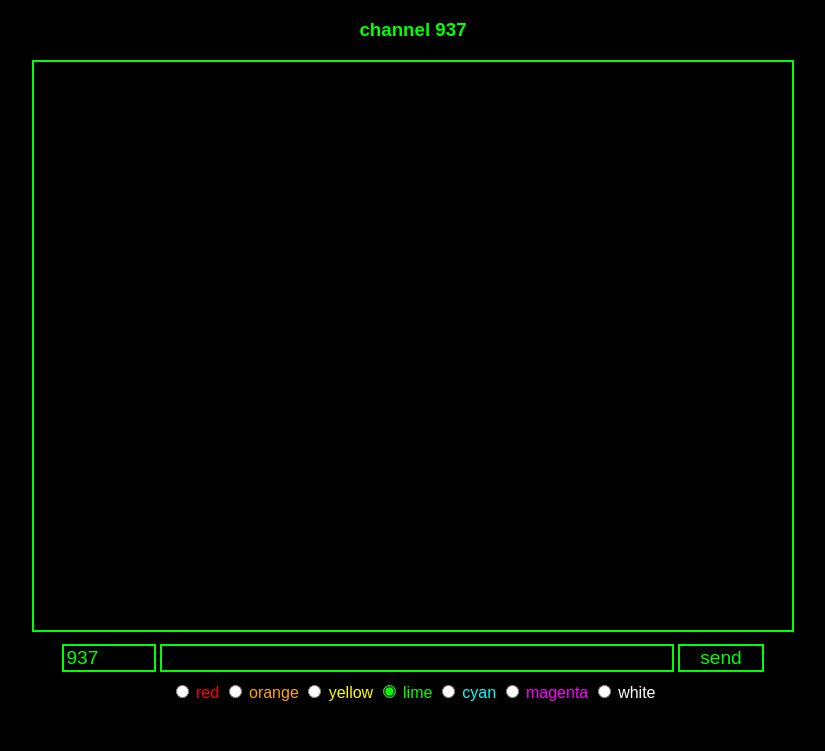
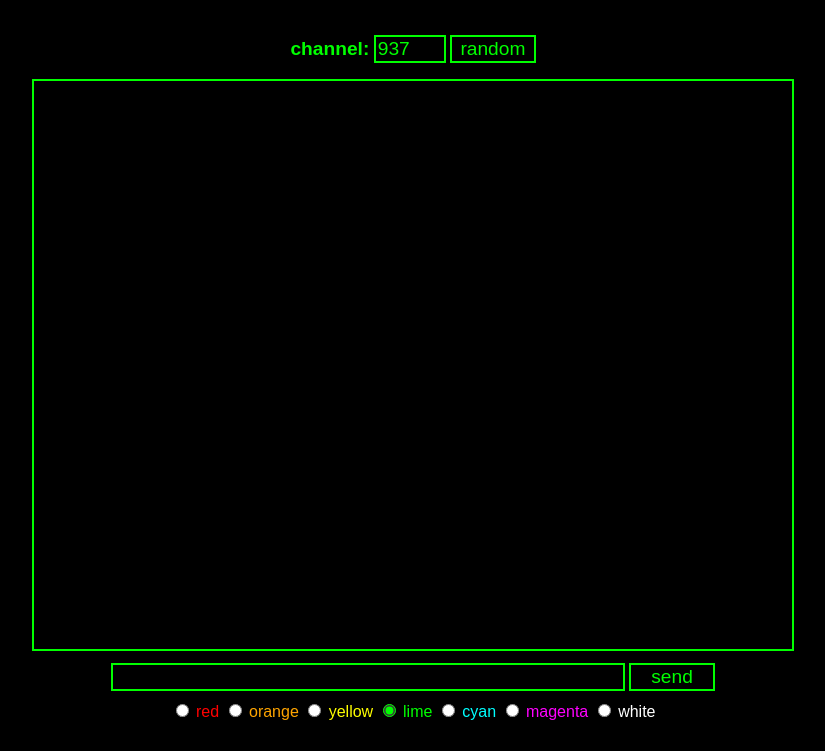
Before and after one commit to jahuestis/tuneJS, a plain HTML site: page app/index.html in a window 1280 px wide. Shown: the part 61-812 px from the top of the page, without its empty margins (227-1052 px from the left). Drawn offline with Linux system fonts and the light colour scheme.

Commit message:
Updated channel selector and added randomize button
+ fixed bug where previousChannel was not being set properly

```diff
--- a/app/index.html
+++ b/app/index.html
@@ -8,11 +8,12 @@
 </head>
 <body>
     <h1>tuneJS - anonymous chat</h1>
-    <h3 id="channel-heading">channel 0</h3>
+    <h3 id="channel-label">channel:</h3>
+    <input type="number" id="channel-input" value="0"></label>
+    <button id="channel-randomize">random</button>
     <div id="chat"></div>
     <div id="input-div">
         <form id="input">
-            <input type="number" id="channel-input" value="0">
             <input type="text" id="message-input" autocomplete="off">
             <button id="send">send</button>
         </form>
--- a/app/styles.css
+++ b/app/styles.css
@@ -38,14 +38,28 @@ input:focus {
     outline: none; /* Remove the blue outline when input is focused */
 }
 
+#channel-label {
+    font-size: 1.2em;
+    display: inline-block;
+}
+
 #channel-input {
+    border: 2px solid lime;    /* Lime border */
+    background-color: transparent; /* No background */
+    color: lime;
+    width: 6ch;
+    font-size:1.2em;
+    margin-bottom: 2vh;
+}
+
+#channel-randomize {
     border: 2px solid lime;    /* Lime border */
     background-color: transparent; /* No background */
     color: lime;
     width: 8ch;
     font-size:1.2em;
+    margin-bottom: 2vh;
 }
-
 #send {          /* Set height to match width */
     border: 2px solid lime;    /* Lime border */
     background-color: transparent; /* No background */
--- a/app/tune.js
+++ b/app/tune.js
@@ -16,9 +16,9 @@ window.history.replaceState({}, "", url);
 
 previousChannel = channel;
 
-const channelHeading = document.getElementById('channel-heading');
 const messageInput = document.getElementById('message-input');
 const channelInput = document.getElementById('channel-input');
+const channelRandomize = document.getElementById('channel-randomize');
 const chat = document.getElementById('chat');
 
 var colors = Array.from(document.getElementsByName("color"));
@@ -40,7 +40,6 @@ colorSelected = colors[randomColor].value;
 window.onload = function() {
     channelInput.value = channel;
     messageInput.style.color = colorSelected;
-    channelHeading.textContent = `channel ${channel}`;
     messageInput.focus();
 }
 
@@ -57,11 +56,12 @@ function sendMessage() {
         socket.send(message);
         messageInput.value = '';
     }
-    input.focus();
+    messageInput.focus();
 }
 
 // Update your channel on server
 function updateChannel() {
+    previousChannel = channel;
     var newChannelValue = parseInt(channelInput.value, 10);
     if (!Number.isInteger(newChannelValue)) {
         newChannelValue = 0;
@@ -72,17 +72,21 @@ function updateChannel() {
     }
     channelInput.value = newChannelValue;
     if (newChannelValue != previousChannel) {
-        previousChannel = channel;
         channel = newChannelValue;
         socket.send(createMessage('updateChannel', channel));
     } else {
         channel = newChannelValue;
     }
-    channelHeading.textContent = `channel ${channel}`;
     url.searchParams.set("channel", channel);
     window.history.replaceState({}, "", url);
 }
 channelInput.addEventListener('input', updateChannel);
+channelRandomize.addEventListener('click', function() {
+    randomChannel = Math.floor(Math.random() * 1001);
+    channelInput.value = randomChannel;
+    updateChannel();
+    messageInput.focus();
+});
 
 // Receive messages and add to chat div
 socket.addEventListener('message', (event) => {
--- a/server/index.js
+++ b/server/index.js
@@ -5,8 +5,10 @@ const socket = new WebSocketServer({
 var clients = new Map();
 
 socket.on('connection', (ws) => {
+    console.log('Client connected');
     ws.send(createMessage('requestChannel'));
-    console.log('Client connected');
+    console.log('Requested channel from client');
+
 
     ws.on('message', (message) => {
         try {
@@ -41,6 +43,7 @@ socket.on('connection', (ws) => {
 
             } else if (messageType === 'updateChannel') {
                 clients.set(ws, targetChannel);
+                console.log(`Moved client to ${targetChannel}`);
 
             } else {
                 throw new Error(`Invalid message type: ${messageType}`);
```
